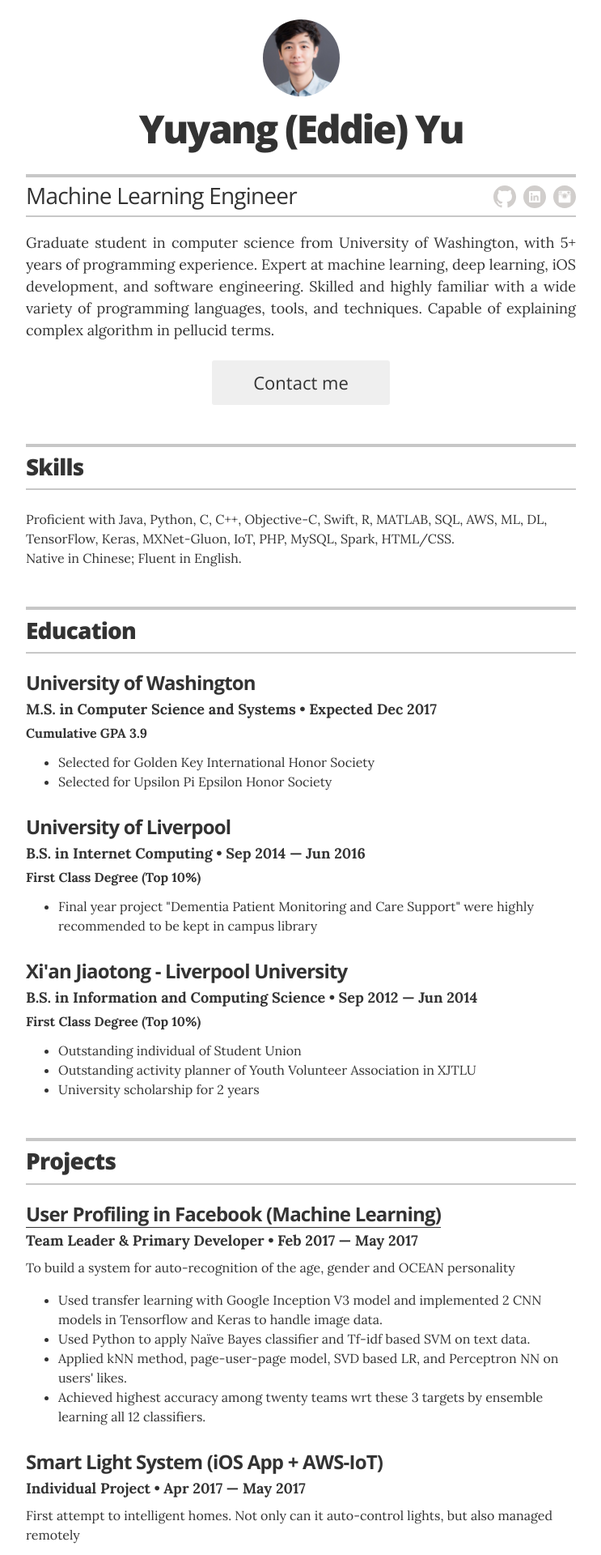
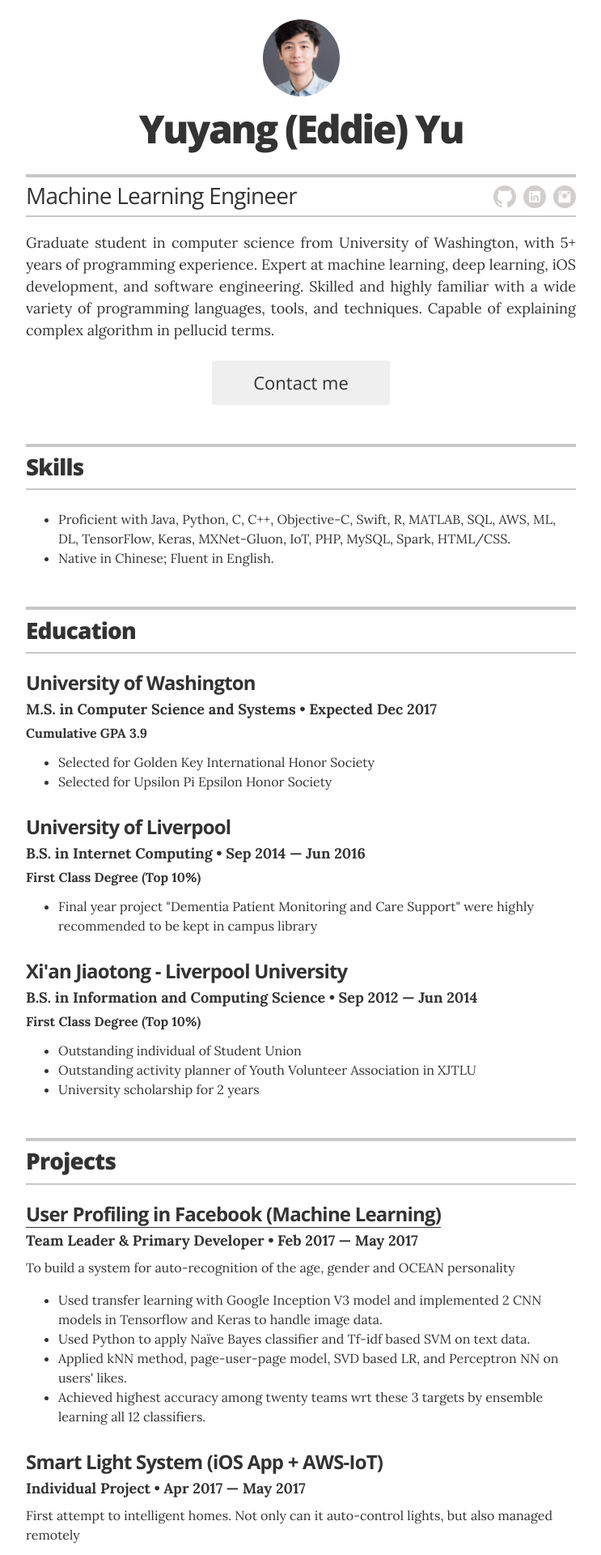
Before and after one commit to Yuyang105/Yuyang105.github.io, a Jekyll site: the page built from index.html, in a window 1280 px wide. Shown: the top 1920 px of the page at 81% size, without its empty margins (268-1011 px from the left). Built offline with Jekyll 4.4.1, drawn with Linux system fonts in a browser that asks for light colours.

Commit message:
Update skills.yml

```diff
--- a/_data/skills.yml
+++ b/_data/skills.yml
@@ -1,4 +1,4 @@
 # Skills
 # Tech
 - skill: Programming
-  description: Proficient with Java, Python, C, C++, Objective-C, Swift, R, MATLAB, SQL, AWS, ML, DL, TensorFlow, Keras, MXNet-Gluon, IoT, PHP, MySQL, Spark, HTML/CSS.<br />Native in Chinese; Fluent in English.
+  description: <ul class="resume-item-list"><li>Proficient with Java, Python, C, C++, Objective-C, Swift, R, MATLAB, SQL, AWS, ML, DL, TensorFlow, Keras, MXNet-Gluon, IoT, PHP, MySQL, Spark, HTML/CSS.</li><li>Native in Chinese; Fluent in English.</li></ul>
```
